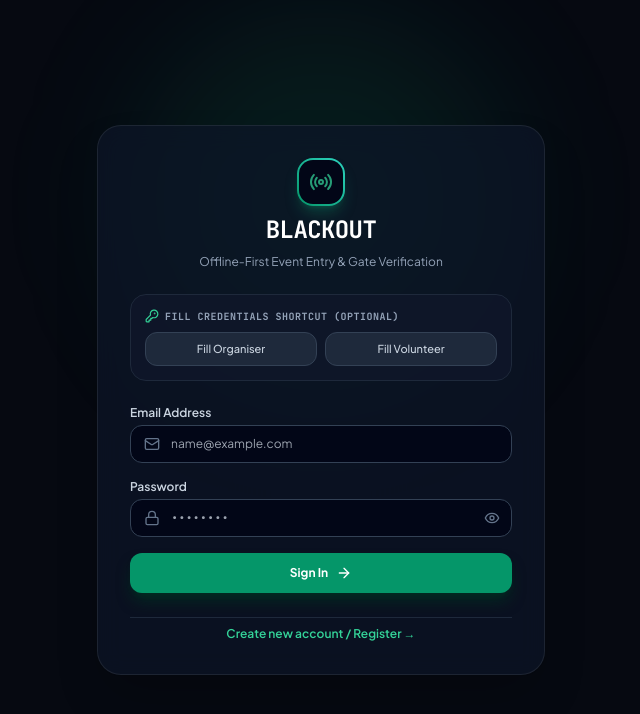
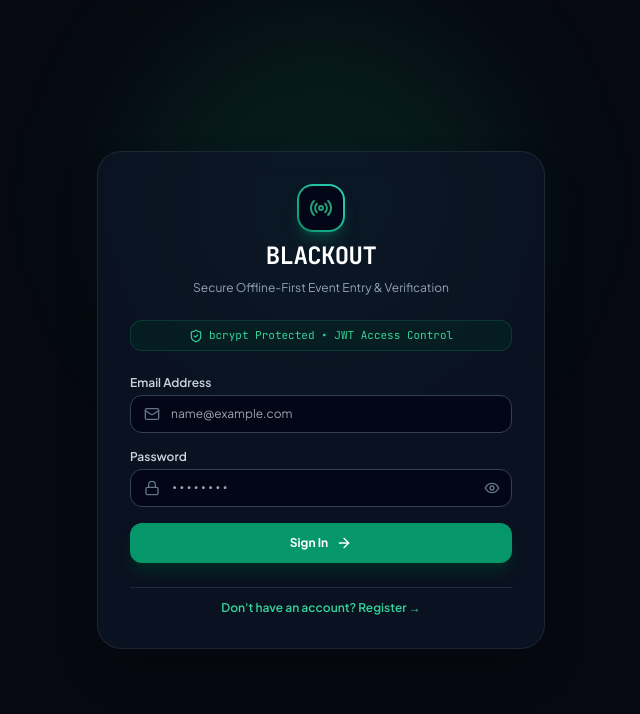
Before and after one commit to gulshankumar8651660075-bit/blackout-event-entry, a React (Vite) app in the folder frontend/: page /demo in a window 1280 px wide. Shown: the top 714 px of the page, without its empty margins (319-959 px from the left). Built offline with nearby package versions, Linux system fonts and the light colour scheme.

Commit message:
security: Remove public credential shortcut buttons from login screen to enforce pure authenticated access

```diff
--- a/frontend/src/pages/LoginPage.jsx
+++ b/frontend/src/pages/LoginPage.jsx
@@ -1,7 +1,7 @@
 import React, { useState } from 'react';
 import { useAuth } from '../context/AuthContext';
 import { api } from '../utils/api';
-import { Radio, Lock, Mail, User, ShieldCheck, ArrowRight, Eye, EyeOff, KeyRound } from 'lucide-react';
+import { Radio, Lock, Mail, User, ArrowRight, Eye, EyeOff, ShieldCheck } from 'lucide-react';
 
 export const LoginPage = () => {
   const { login } = useAuth();
@@ -43,21 +43,9 @@ export const LoginPage = () => {
     }
   };
 
-  const handleFillCredentials = (fillRole) => {
-    setError('');
-    setIsRegister(false);
-    if (fillRole === 'organizer') {
-      setEmail('organizer@blackout.io');
-      setPassword('password123');
-    } else {
-      setEmail('volunteer@blackout.io');
-      setPassword('password123');
-    }
-  };
-
   return (
     <div className="min-h-screen flex items-center justify-center p-4 bg-[#060911] relative overflow-hidden">
-      {/* Background ambient lighting */}
+      {/* Background ambient glow */}
       <div className="absolute top-1/4 left-1/2 -translate-x-1/2 -translate-y-1/2 w-96 h-96 bg-emerald-500/10 rounded-full blur-3xl pointer-events-none"></div>
 
       <div className="w-full max-w-md relative z-10 glass-panel p-8 rounded-3xl border border-slate-800 shadow-2xl space-y-6">
@@ -73,41 +61,23 @@ export const LoginPage = () => {
             BLACKOUT
           </h2>
           <p className="text-xs text-slate-400">
-            Offline-First Event Entry &amp; Gate Verification
+            Secure Offline-First Event Entry &amp; Verification
           </p>
         </div>
 
-        {/* Quick Fill Credentials Helper (Fills the inputs for easy testing) */}
-        <div className="p-3.5 rounded-2xl bg-slate-900/80 border border-slate-800 space-y-2">
-          <span className="text-[10px] font-mono uppercase tracking-wider text-slate-400 font-bold flex items-center gap-1.5">
-            <KeyRound className="w-3.5 h-3.5 text-emerald-400" />
-            <span>Fill Credentials Shortcut (Optional)</span>
-          </span>
-          <div className="grid grid-cols-2 gap-2">
-            <button
-              type="button"
-              onClick={() => handleFillCredentials('organizer')}
-              className="py-2 px-2.5 rounded-xl bg-slate-800 hover:bg-slate-700/80 text-slate-300 hover:text-white border border-slate-700 text-[11px] font-medium transition text-center"
-            >
-              Fill Organiser
-            </button>
-            <button
-              type="button"
-              onClick={() => handleFillCredentials('volunteer')}
-              className="py-2 px-2.5 rounded-xl bg-slate-800 hover:bg-slate-700/80 text-slate-300 hover:text-white border border-slate-700 text-[11px] font-medium transition text-center"
-            >
-              Fill Volunteer
-            </button>
-          </div>
+        {/* Security Badge */}
+        <div className="flex items-center justify-center gap-1.5 text-[11px] font-mono text-emerald-400 bg-emerald-950/40 border border-emerald-500/20 py-1.5 px-3 rounded-xl">
+          <ShieldCheck className="w-3.5 h-3.5" />
+          <span>bcrypt Protected • JWT Access Control</span>
         </div>
 
         {error && (
-          <div className="p-3 rounded-xl bg-rose-950/60 border border-rose-500/40 text-xs text-rose-300 font-medium">
+          <div className="p-3.5 rounded-xl bg-rose-950/60 border border-rose-500/40 text-xs text-rose-300 font-medium">
             {error}
           </div>
         )}
 
-        {/* Real Form */}
+        {/* Pure Authenticated Form */}
         <form onSubmit={handleSubmit} className="space-y-4">
           {isRegister && (
             <div>
@@ -119,7 +89,7 @@ export const LoginPage = () => {
                   required
                   value={name}
                   onChange={(e) => setName(e.target.value)}
-                  placeholder="Your Name"
+                  placeholder="e.g. Gulshan Kumar"
                   className="w-full bg-slate-950 border border-slate-700 rounded-xl pl-10 pr-3 py-2.5 text-xs text-white focus:outline-none focus:border-emerald-500"
                 />
               </div>
@@ -165,7 +135,7 @@ export const LoginPage = () => {
 
           {isRegister && (
             <div>
-              <label className="block text-xs font-semibold text-slate-300 mb-1">Select Role</label>
+              <label className="block text-xs font-semibold text-slate-300 mb-1">Account Role</label>
               <select
                 value={role}
                 onChange={(e) => setRole(e.target.value)}
@@ -182,19 +152,19 @@ export const LoginPage = () => {
             disabled={loading}
             className="w-full py-3 rounded-xl bg-emerald-600 hover:bg-emerald-500 text-white font-bold text-xs shadow-lg shadow-emerald-950 transition flex items-center justify-center gap-2"
           >
-            <span>{loading ? 'Authenticating...' : isRegister ? 'Create Account' : 'Sign In'}</span>
+            <span>{loading ? 'Authenticating...' : isRegister ? 'Create Secure Account' : 'Sign In'}</span>
             <ArrowRight className="w-4 h-4" />
           </button>
         </form>
 
         {/* Switch Register/Login */}
-        <div className="text-center text-xs text-slate-400 pt-2 border-t border-slate-800">
+        <div className="text-center text-xs text-slate-400 pt-3 border-t border-slate-800">
           <button
             type="button"
             onClick={() => { setIsRegister(!isRegister); setError(''); }}
             className="text-emerald-400 hover:underline font-semibold"
           >
-            {isRegister ? '← Already have an account? Sign In' : 'Create new account / Register →'}
+            {isRegister ? '← Already have an account? Sign In' : "Don't have an account? Register →"}
           </button>
         </div>
 
```
